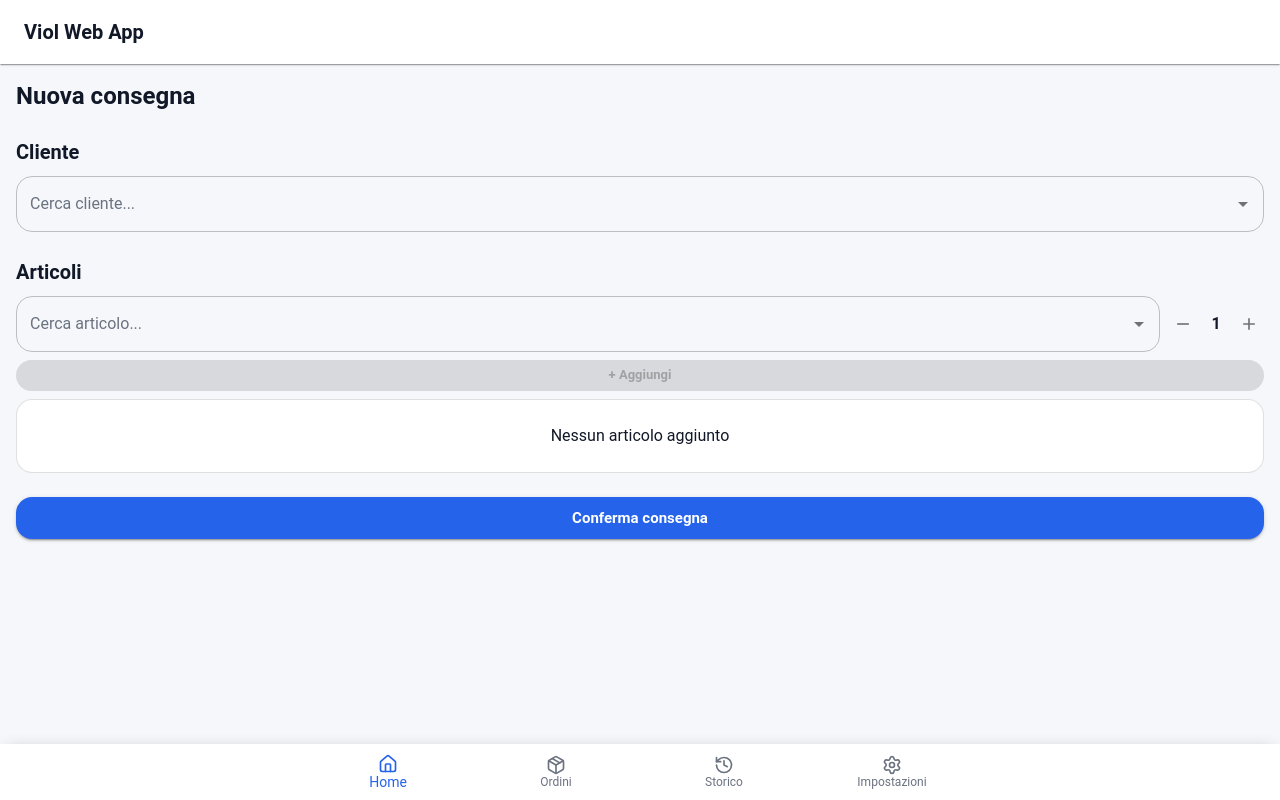
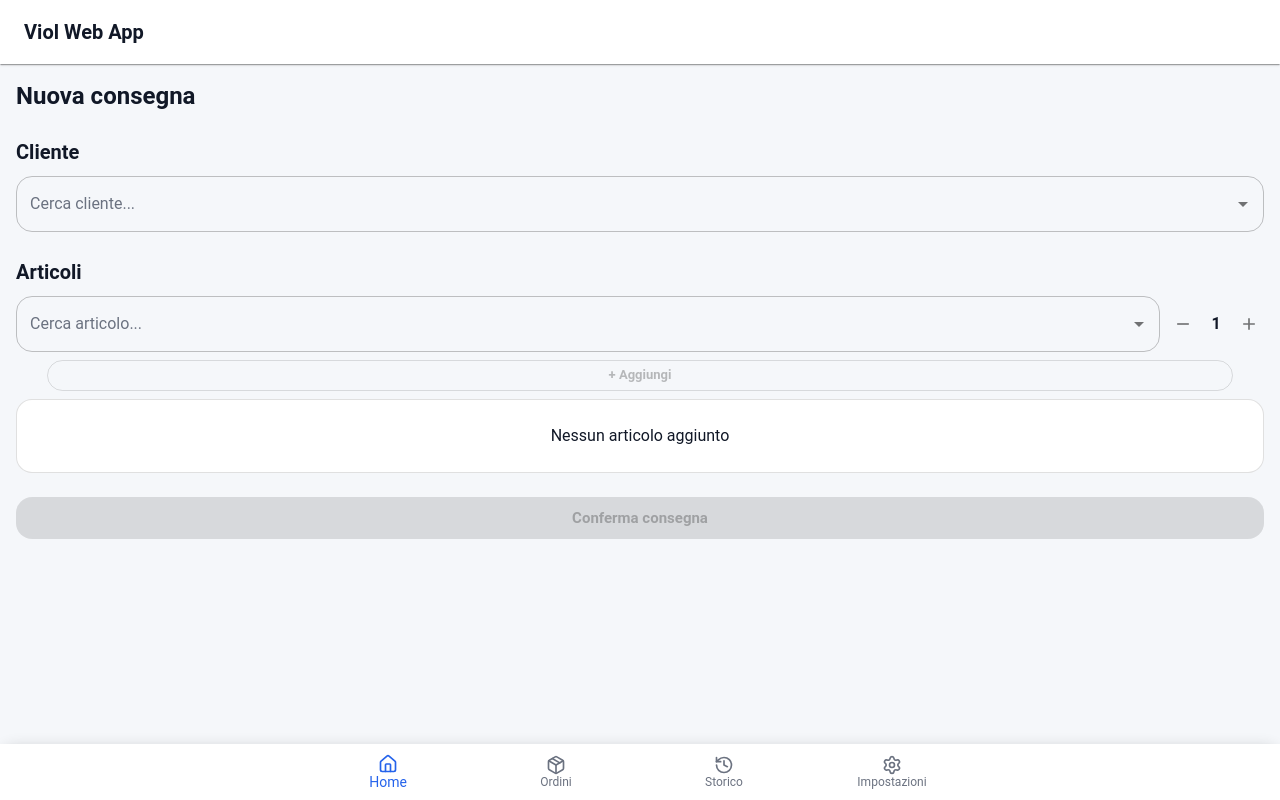
Before and after one commit to LoivX/ViolWebApp, a React (Vite) app in the folder frontend/: page / in a window 1280 px wide. Built offline with nearby package versions, Linux system fonts and the light colour scheme.

Commit message:
Modificato aspetto pulsante aggiungi. Aggiunta funzionalità del pulsante conferma consegna

```diff
--- a/frontend/src/components/ArticleSelection/index.tsx
+++ b/frontend/src/components/ArticleSelection/index.tsx
@@ -52,13 +52,16 @@ export default function ArticleSelection({
         />
 
       </Stack>
+
         <Button
-        variant="contained"
+          variant="outlined"
           size="small"
           onClick={aggiungiArticolo}
           disabled={!articoloSelezionato}
           sx={{
             whiteSpace: "nowrap",
+            width: "95%",
+            alignSelf: "center"
           }}
         >
           + Aggiungi
--- a/frontend/src/components/ConfirmButton/index.tsx
+++ b/frontend/src/components/ConfirmButton/index.tsx
@@ -1,11 +1,21 @@
 import { Button } from "@mui/material";
 
-export default function ConfirmButton() {
+type ConfirmButtonProps = {
+  disabled: boolean;
+  onClick: () => void;
+};
+
+export default function ConfirmButton({
+  disabled,
+  onClick,
+}: ConfirmButtonProps) {
   return (
     <Button
+      variant="contained"
+      size="large"
       fullWidth
-      size="large"
-      variant="contained"
+      disabled={disabled}
+      onClick={onClick}
     >
       Conferma consegna
     </Button>
--- a/frontend/src/pages/Home/index.tsx
+++ b/frontend/src/pages/Home/index.tsx
@@ -13,6 +13,8 @@ export default function Home() {
   const [clienteSelezionato, setClienteSelezionato] = useState<Cliente | null>(null);
 
   const [righeOrdine, setRigheOrdine] = useState<RigaOrdine[]>([]);
+
+  const consegnaNonValida = clienteSelezionato === null || righeOrdine.length === 0;
 
   function aggiungiArticolo(
     articolo: RigaOrdine["articolo"],
@@ -65,6 +67,12 @@ export default function Home() {
       )
     );
   }
+  function confermaConsegna() {
+  console.log("CLIENTE:", clienteSelezionato);
+  console.log("RIGHE:", righeOrdine);
+  setClienteSelezionato(null);
+  setRigheOrdine([]);
+}
 
   return (
     <Stack spacing={3}>
@@ -89,7 +97,10 @@ export default function Home() {
         />
       </Stack>
 
-      <ConfirmButton />
+      <ConfirmButton
+        disabled={consegnaNonValida}
+        onClick={confermaConsegna}
+      />
     </Stack>
   );
 }
```
Lines whose indentation alone changed are shown as unchanged.
